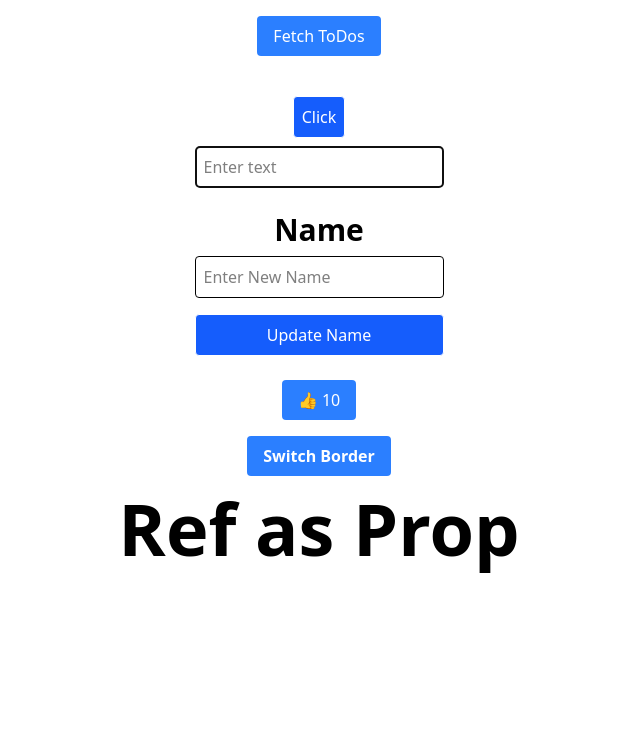
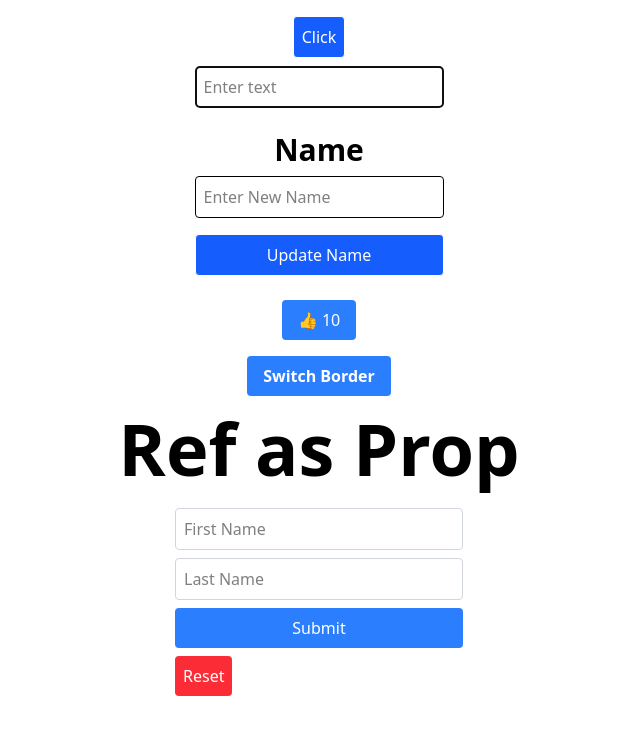
Before and after one commit to MSD118/react-19-demo, a React (Vite) app: page / in a window 1280 px wide. Shown: the top 734 px of the page, without its empty margins (321-961 px from the left). Built offline with nearby package versions, Linux system fonts and the light colour scheme.

Commit message:
add FormDemo to the demo list in App component

```diff
--- a/src/App.tsx
+++ b/src/App.tsx
@@ -1,16 +1,10 @@
-import { UseTransitionDemo } from './UseTransitionDemo/UseTransitionDemo'
 import { RefAsPropDemo } from './RefAsProp/RefAsPropDemo'
 import { RefCleanUpDemo } from './RefDemo/RefCleanUpDemo'
 import { LikeButton } from './UseOptimistic/LikeButton'
 import { UpdateName } from './UseOptimistic/UpdateName'
+import { FormDemo } from './FormDemo/FormDemo'
 
-const DEMO = [
-  UseTransitionDemo,
-  RefCleanUpDemo,
-  UpdateName,
-  LikeButton,
-  RefAsPropDemo,
-]
+const DEMO = [RefCleanUpDemo, UpdateName, LikeButton, RefAsPropDemo, FormDemo]
 
 function App() {
   return (
```
